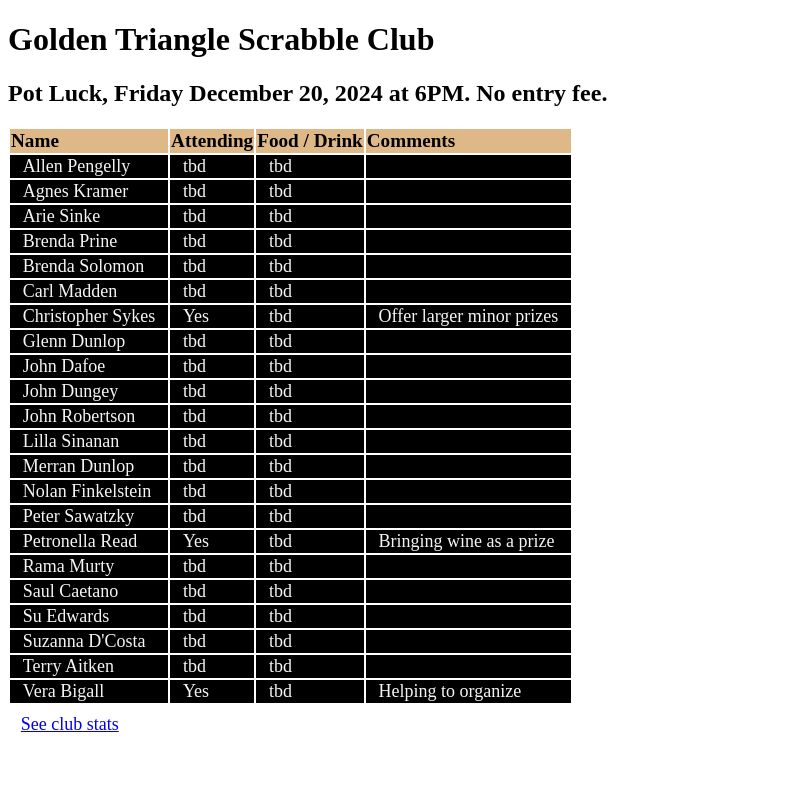
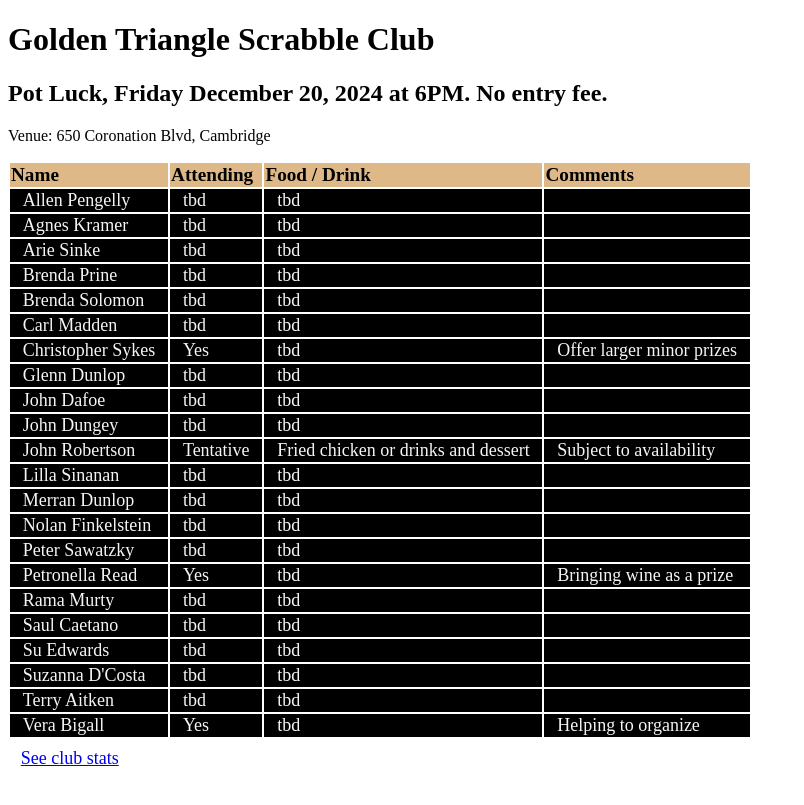
Before and after one commit to TileRunner/tilerunner.github.io, a Jekyll site: the page scrabbleclub/gtsc.html, which Jekyll copies as it is, in a window 1280 px wide. Shown: the top 805 px of the page, without its empty margins (0-804 px from the left). Built offline with Jekyll 4.4.1, drawn with Linux system fonts in a browser that asks for light colours.

Commit message:
gtsc info - JR

```diff
--- a/scrabbleclub/gtsc.html
+++ b/scrabbleclub/gtsc.html
@@ -11,6 +11,7 @@
     <div>
       <h1>Golden Triangle Scrabble Club</h1>
       <h2>Pot Luck, Friday December 20, 2024 at 6PM. No entry fee.</h2>
+      <p>Venue: 650 Coronation Blvd, Cambridge</p>
       <table>
         <thead>
           <tr>
@@ -83,9 +84,9 @@
           </tr>
           <tr>
             <td>John Robertson</td>
-            <td>tbd</td>
-            <td>tbd</td>
-            <td></td>
+            <td>Tentative</td>
+            <td>Fried chicken or drinks and dessert</td>
+            <td>Subject to availability</td>
           </tr>
           <tr>
             <td>Lilla Sinanan</td>
```
